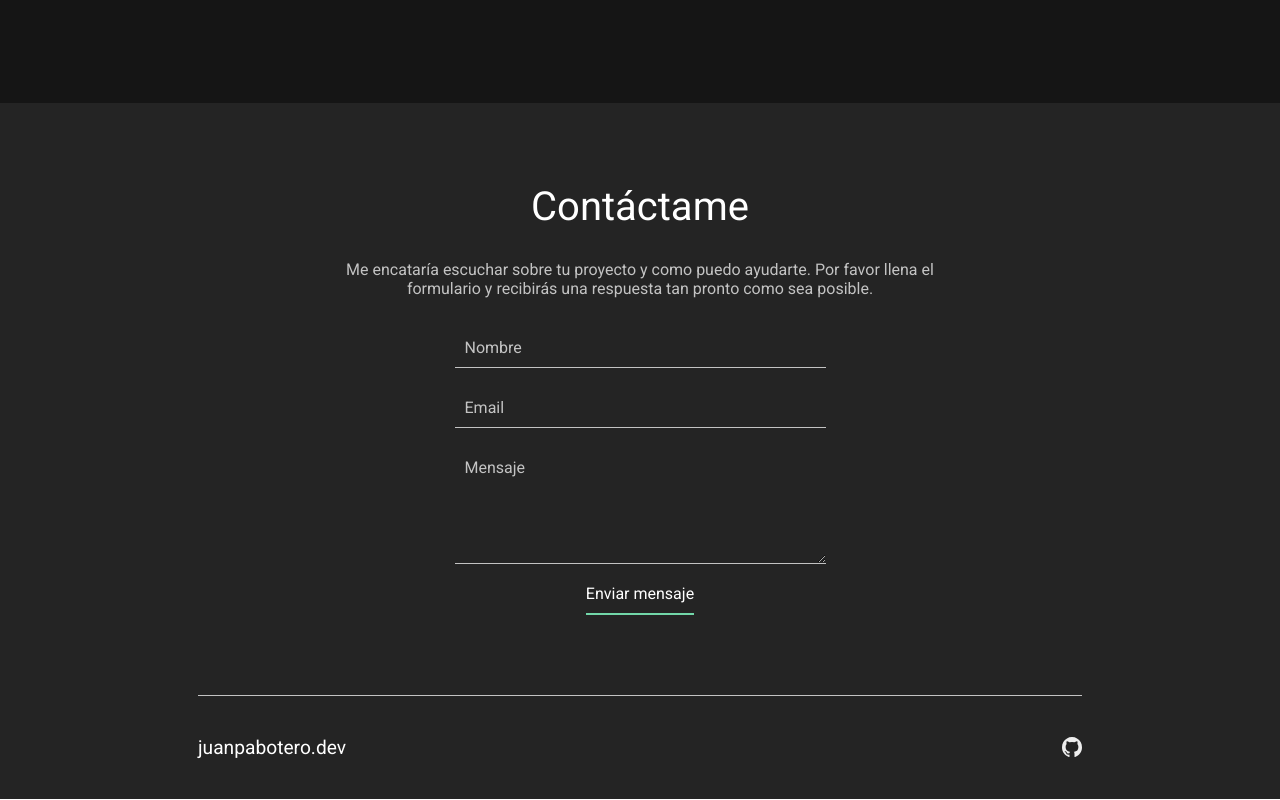
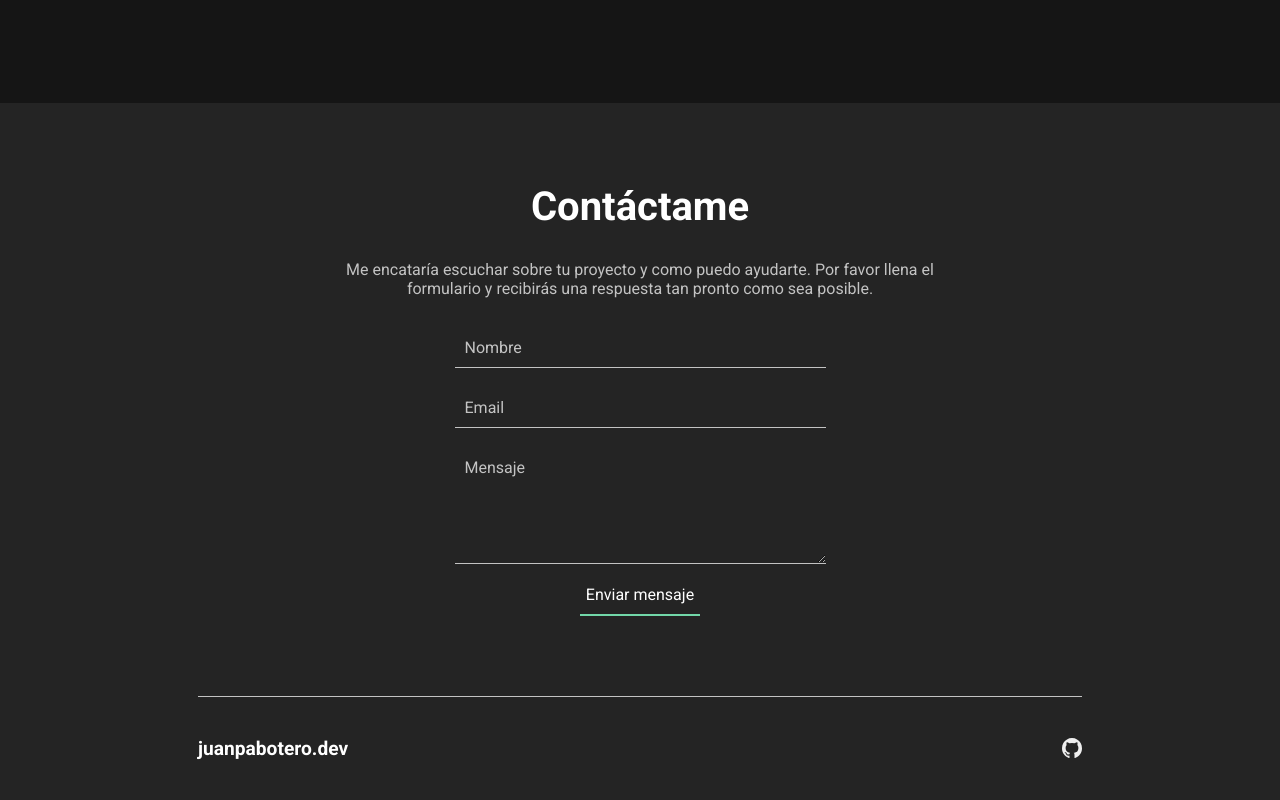
Before and after one commit to boterobpablo/portfolio, an Angular app: page / in a window 1280 px wide. Shown: the part 1947-2747 px from the top of the page. Built offline with nearby package versions, Linux system fonts and the light colour scheme; a small style sheet from the web is missing.

Commit message:
change css reset values

```diff
--- a/src/styles.css
+++ b/src/styles.css
@@ -6,16 +6,11 @@
 
 * {
   margin: 0;
-  padding: 0;
-  font: inherit;
 }
 
-html {
-  color-scheme: dark light;
-}
-
+html,
 body {
-  min-height: 100vh;
+  min-height: 100%;
 }
 
 img,
@@ -25,3 +20,24 @@
   display: block;
   max-width: 100%;
 }
+
+input,
+button,
+textarea,
+select {
+  font: inherit;
+}
+
+p,
+h1,
+h2,
+h3,
+h4,
+h5,
+h6 {
+  overflow-wrap: break-word;
+}
+
+/* html {
+  color-scheme: dark light;
+} */
```
